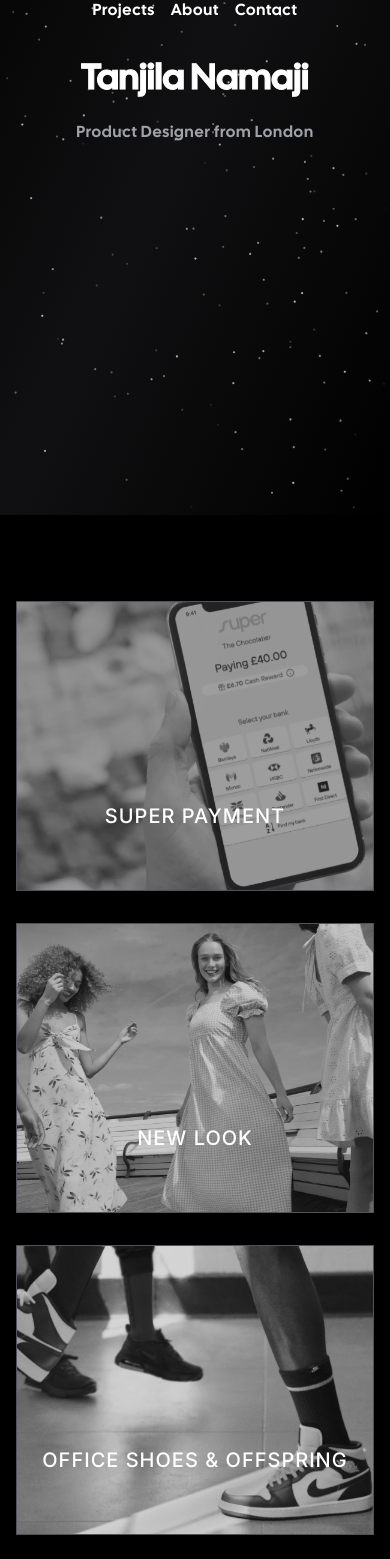
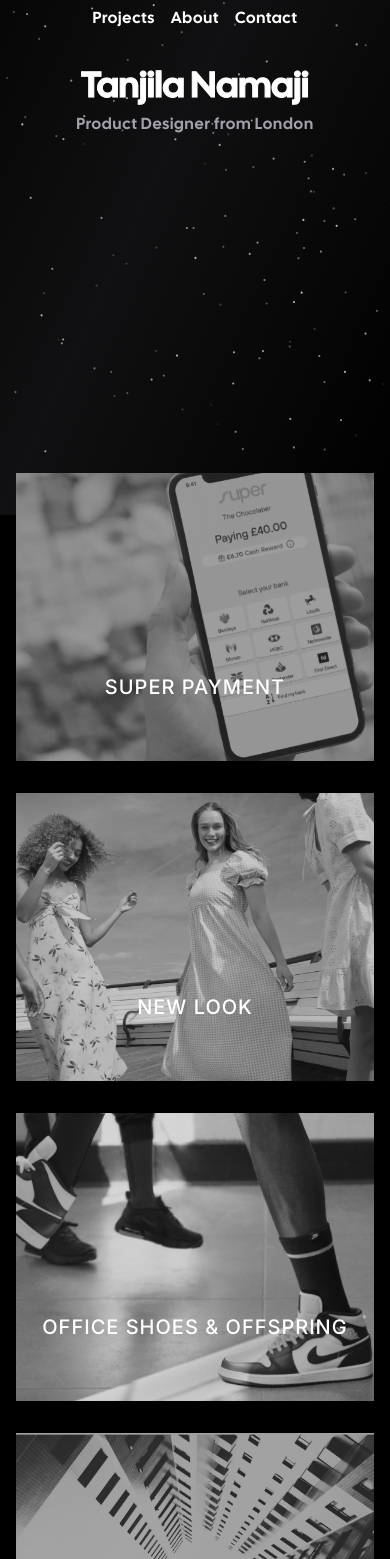
Before and after one commit to Criiis/tanz-portfolio, a Next.js app: page / in a window 390 px wide. Shown: the part 329-1888 px from the top of the page. Built offline with nearby package versions, Linux system fonts and the light colour scheme; what tailwindcss-debug-screens would draw is missing.

Commit message:
fix feedback

```diff
--- a/app/components/card.tsx
+++ b/app/components/card.tsx
@@ -1,10 +1,5 @@
 "use client";
-import {
-	motion,
-	useMotionTemplate,
-	useMotionValue,
-	useSpring,
-} from "framer-motion";
+import { motion, useMotionTemplate, useMotionValue, useSpring } from "framer-motion";
 
 import { MouseEventHandler, PropsWithChildren } from "react";
 
@@ -23,7 +18,7 @@ export const Card: React.FC<PropsWithChildren> = ({ children }) => {
   return (
     <div
       onMouseMove={onMouseMove}
-			className="overflow-hidden relative duration-700 border hover:bg-zinc-800/10 group md:gap-8 hover:border-zinc-400/50 border-zinc-600 "
+      className="overflow-hidden border-0 relative duration-700 hover:bg-zinc-800/10 group md:gap-8"
     >
       <div className="pointer-events-none">
         <div className="absolute inset-0 z-0  transition duration-1000 [mask-image:linear-gradient(black,transparent)]" />
--- a/app/page.tsx
+++ b/app/page.tsx
@@ -41,7 +41,7 @@ export default function Home() {
           Tanjila Namaji
         </h1>
         <div className="hidden w-screen h-px animate-glow md:block animate-fade-right bg-gradient-to-r from-zinc-300/0 via-zinc-300/50 to-zinc-300/0" />
-        <p className="z-10 font-display text-zinc-400 mt-4 tracking-wider animate-fade-in sm:text-2xl md:text-3xl">
+        <p className="z-10 font-display text-zinc-400 tracking-wider animate-fade-in mt-0 sm:text-2xl md:text-3xl md:mt-4 ">
           Product Designer from London
         </p>
       </div>
@@ -51,13 +51,12 @@ export default function Home() {
         className="from-zinc-900/0 via-zinc-900 to-zinc-900/0 pb-6 animate-fade-in"
       >
         <div className="container flex items-center justify-center px-4 mx-auto">
-          <div className="grid w-full grid-cols-1 gap-8 mx-auto mt-32 sm:mt-0 sm:grid-cols-3">
+          <div className="grid w-full grid-cols-1 gap-8 mx-auto sm:grid-cols-3">
             {projects.map(({ company, description, image }) => (
               <Card key={company}>
                 <Link
                   href={`/`}
-                  target="_blank"
-                  className={`group/edit  justify-end grayscale bg-cover bg-no-repeat bg-center p-4 pb-9 relative flex flex-col items-center gap-4 duration-500 min-h-72 group md:gap-8 hover:grayscale-0`}
+                  className={`group/edit justify-end grayscale bg-cover bg-no-repeat bg-center p-4 pb-9 relative flex flex-col items-center gap-4 duration-500 min-h-72 group md:gap-8 hover:grayscale-0`}
                   style={{ backgroundImage: `url('/projects/${image}')` }}
                 >
                   <div>
--- a/util/scroll.ts
+++ b/util/scroll.ts
@@ -1,6 +1,6 @@
 const scrollToHash = function (element_id: string) {
   const element = document.getElementById(element_id);
-  element?.scrollIntoView({ behavior: "smooth", block: "end", inline: "nearest" });
+  element?.scrollIntoView({ behavior: "smooth", block: "start", inline: "nearest" });
 };
 
 export default scrollToHash;
```
Lines whose indentation alone changed are shown as unchanged.
